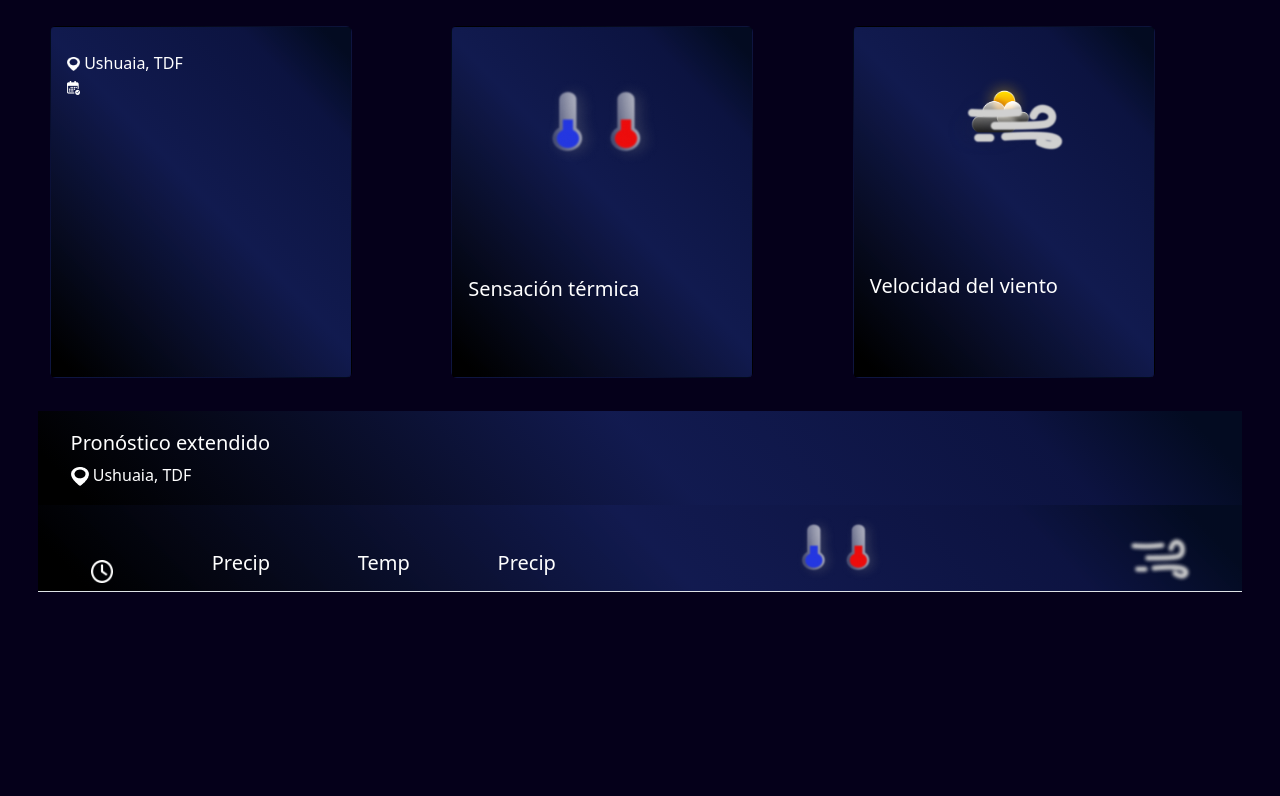
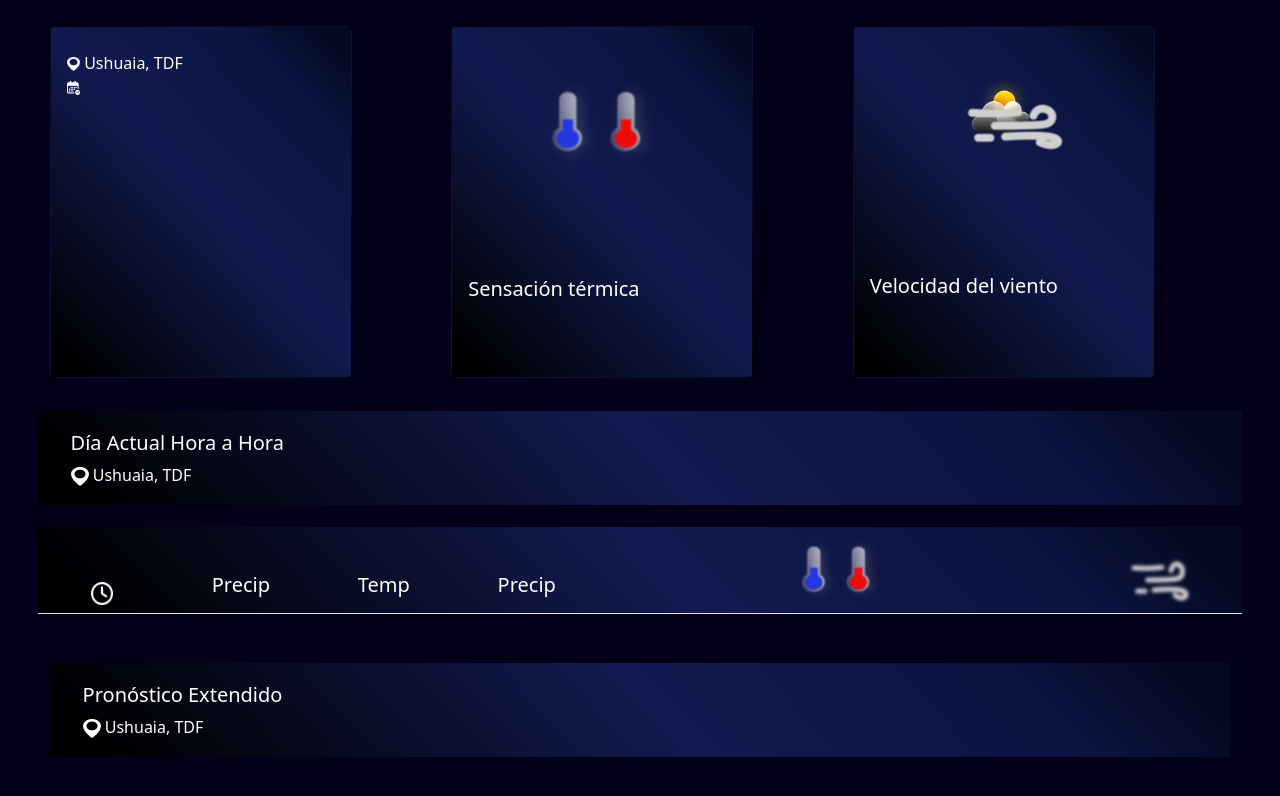
Before and after one commit to knbnunez/Web-Clima, a website with bundled scripts: page index copy.html in a window 1280 px wide. Built offline with nearby package versions, Linux system fonts and the light colour scheme; no server answers.

Commit message:
Versión final

```diff
--- a/index copy.html
+++ b/index copy.html
@@ -22,7 +22,6 @@
             <div class="row">
                 <div class="col">
                     <div class="card">
-                    <!-- <div id="rectangulo"> -->
                         <div id="precipitacionActualIconoID" class="text-center"></div>
                         <div class="card-body">
 
@@ -62,7 +61,7 @@
             <div class="row text-center">
 
                 <div id="row-encima-tabla" class="col" style="text-align: left;">
-                    <h5>Pronóstico extendido</h5>
+                    <h5>Día Actual Hora a Hora</h5>
                     <img src="sources/ubicacion.png">  Ushuaia, TDF
                 </div>
 
@@ -84,9 +83,14 @@
 
             </div>
         </div>
+
         <div class="container-fluid">
+            <div id="row-encima-extendido" class="col" style="text-align: left;">
+                <h5>Pronóstico Extendido</h5>
+                <img src="sources/ubicacion.png">  Ushuaia, TDF
+            </div>
+
             <div id="ult_row" class="row">
-
             </div>
         </div>
     </div>
--- a/styles.css
+++ b/styles.css
@@ -20,6 +20,7 @@ body {
     padding-top: 20px;
     padding-left: 33px;
     padding-bottom: 18px;
+    margin-bottom: 22px;
     background: linear-gradient(226.55deg, #030B21 4.51%, rgba(21, 41, 109, 0.47) 17.85%, rgba(32, 56, 140, 0.47) 48.83%, #000000 96.01%);
 }
 
@@ -27,6 +28,14 @@ table {
     background: linear-gradient(226.55deg, #030B21 4.51%, rgba(21, 41, 109, 0.47) 17.85%, rgba(32, 56, 140, 0.47) 48.83%, #000000 96.01%);
     text-decoration: #FFFFFF;
     /* border: 1px solid rgba(38, 58, 130, 0.43); */
+}
+
+#row-encima-extendido {
+    margin-top: 33px;
+    padding-top: 20px;
+    padding-left: 33px;
+    padding-bottom: 18px;
+    background: linear-gradient(226.55deg, #030B21 4.51%, rgba(21, 41, 109, 0.47) 17.85%, rgba(32, 56, 140, 0.47) 48.83%, #000000 96.01%);
 }
 
 #ult_row {
```
Also changed, not shown: imprimir.js (deleted), 1 other file.
